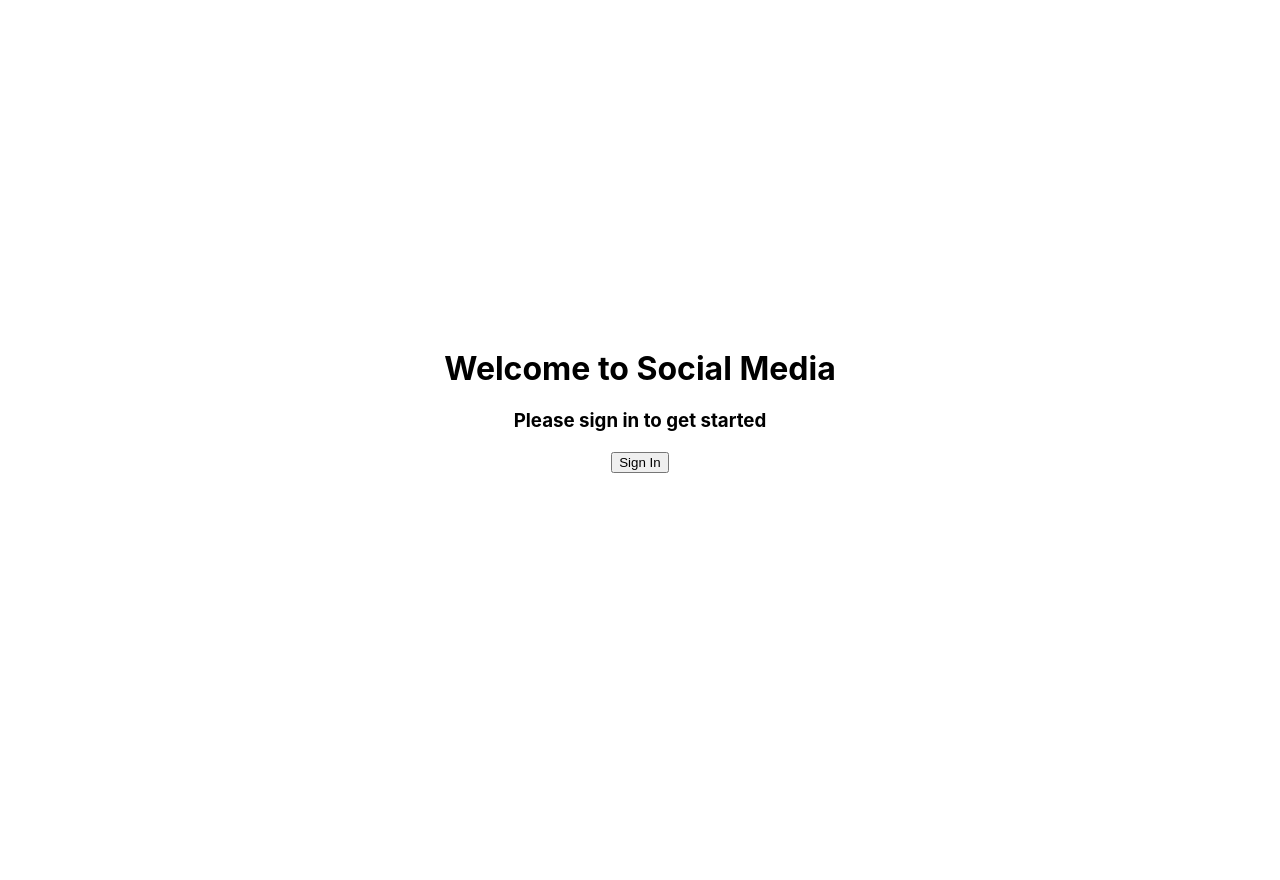
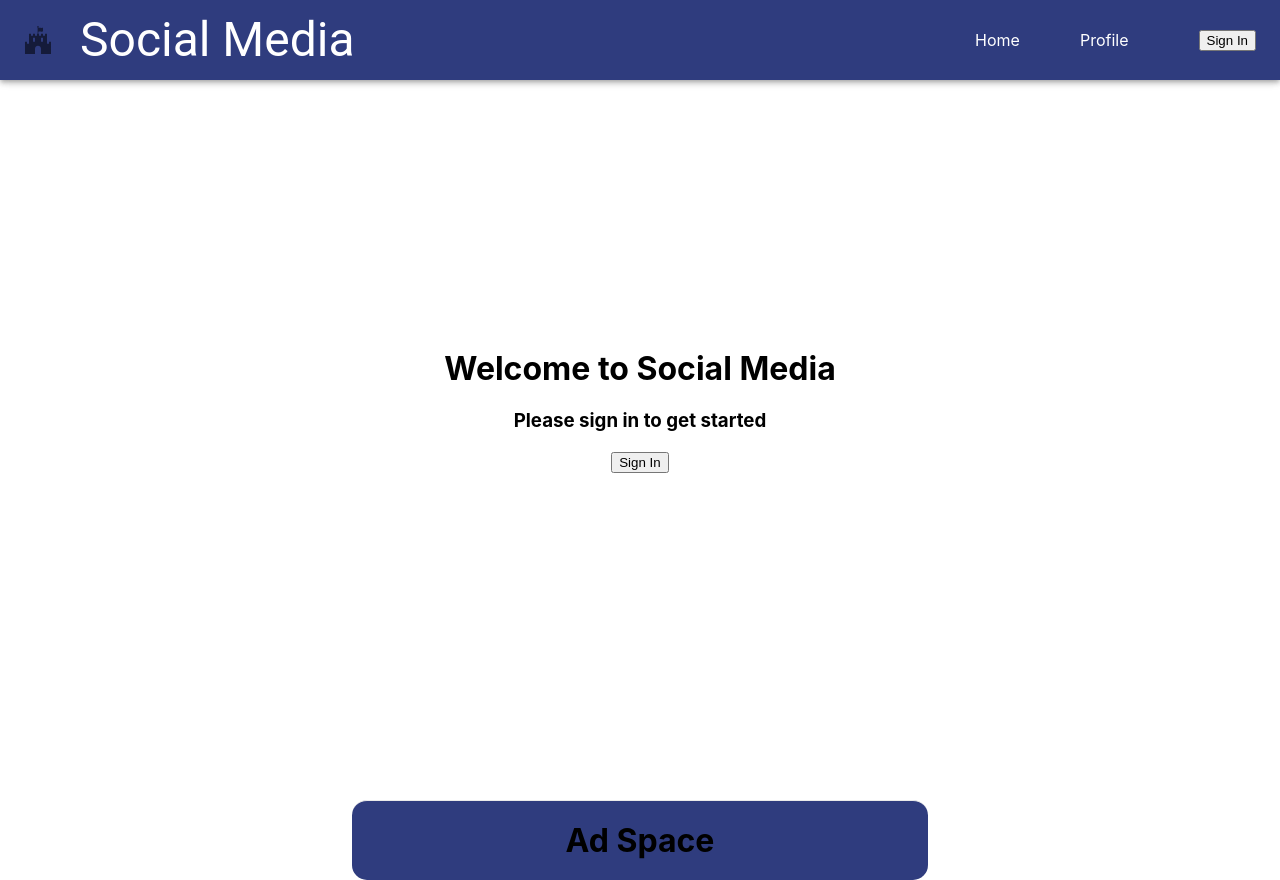
Before and after one commit to Team-Social-Media/social-network, a Next.js app: page /login in a window 1280 px wide. Before the commit the page ends 800 px from the top, so only its background shows below. Built offline with nearby package versions, Linux system fonts and the light colour scheme; no server answers.

Commit message:
update colors, sizing, layout.js

```diff
--- a/components/Header.js
+++ b/components/Header.js
@@ -1,23 +1,16 @@
+import * as React from 'react';
 import Nav from "./Nav";
-import headerStyles from "../styles/Header.module.css"
-import * as React from 'react';
 import AppBar from '@mui/material/AppBar';
-import Box from '@mui/material/Box';
 import Toolbar from '@mui/material/Toolbar';
-import Typography from '@mui/material/Typography';
-import Button from '@mui/material/Button';
-import IconButton from '@mui/material/IconButton';
-import MenuIcon from '@mui/icons-material/Menu';
+import { Typography, IconButton } from '@mui/material';
 import Login from "./Login";
-// import SearchBar from './SearchBar';
 import { FaFortAwesome } from "react-icons/fa";
 
 const Header = () => {
 
   return (
     <>
-      <header sx={{ flexGrow: 1, position: 'fixed' }}>
-        <AppBar position="fixed">
+        <AppBar position="fixed" sx={{ flexGrow: 1, position: 'fixed', background: '#2F3C7E' }}>
           <Toolbar>
             <IconButton
               size="large"
@@ -26,7 +19,7 @@ const Header = () => {
               aria-label="menu"
               sx={{ mr: 2 }}
             >
-              <FaFortAwesome />
+              <FaFortAwesome sx={{}} />
             </IconButton>
             <Typography component="div" sx={{ flexGrow: 1 }}>
               <Typography variant='h3'>Social Media</Typography>
@@ -36,7 +29,6 @@ const Header = () => {
             <Login />
           </Toolbar>
         </AppBar>
-      </header>
 
     </>
   )
--- a/components/Layout.js
+++ b/components/Layout.js
@@ -1,14 +1,21 @@
 import React from "react";
 import Sidebar from "./Sidebar";
+import SidebarRight from "./SidebarRight";
+import Header from "./Header";
+import Footer from "./Footer";
 
-const Layout = () => {
+import Box from '@mui/material/Box'
+
+
+
+const Layout = ({children}) => {
   return (
-    <div className="h-screen flex flex-row justify-start">
-      <Sidebar />
-
-      <div className="bg-primary flex-1 p-4 text-white border-1 border-dashed">
-        blog dashboard
-      </div>
-    </div>
+    <Box className="h-screen flex flex-row justify-start">
+      <Header />
+        {children}
+      <Footer />
+    </Box>
   )
 }
+
+export default Layout;
--- a/components/MediaItem.js
+++ b/components/MediaItem.js
@@ -150,12 +150,12 @@ export default function MediaItem(props) {
           {itemImage(item)}
         </CardMedia>
         <CardActions disableSpacing>
+          <IconButton aria-label="add to favorites" onClick={handleLikeClick}>
+            {button}
+          </IconButton>
           <Typography variant="body2" color="text.secondary">
             Add to favorites
           </Typography>
-          <IconButton aria-label="add to favorites" onClick={handleLikeClick}>
-            {button}
-          </IconButton>
         </CardActions>
       </Card>
     </>
--- a/components/Sidebar.js
+++ b/components/Sidebar.js
@@ -21,7 +21,7 @@ function Sidebar({ setData }) {
 
   return (
     <>
-      <Container sx={{ height: '88vh', top: '10vh', width: '30vh', backgroundColor: '#668F80', position: 'fixed', boxShadow: '5px 5px 5px grey', borderRadius: '5px 15px 15px 5px', textAlign: 'center'}}>
+      <Container sx={{ height: '88vh', top: '10vh', width: '30vh', backgroundColor: '#2F3C7E', position: 'fixed', boxShadow: '5px 5px 5px grey', borderRadius: '5px 15px 15px 5px', textAlign: 'center'}}>
           <h1>Browse Media</h1>
           <Box sx={{ textAlign: 'center' }}>
             <Typography variant='h5'>
--- a/components/SidebarRight.js
+++ b/components/SidebarRight.js
@@ -6,8 +6,8 @@ function SidebarRight() {
   return (
     <>
 
-      <Stack sx={{ height: '88vh', top: '10vh', paddingLeft: '20px', width: 'auto', backgroundColor: '#668F80', position: 'fixed', boxShadow: '5px 5px 5px grey', flexGrow: 1, borderRadius: '15px 5px 15px 15px', padding: '5px', textAlign: 'center' }}>
-        <Box sx={{ flexGrow: 1,  }}>
+      <Stack sx={{ height: '88vh', top: '10vh', paddingLeft: '20px', minWidth: '5vw', backgroundColor: '#2F3C7E', position: 'fixed', boxShadow: '5px 5px 5px grey', borderRadius: '15px 5px 15px 15px', textAlign: 'center' }}>
+        <Box sx={{ flexGrow: 1,  padding: '1px'}}>
           <h1>Right Sidebar</h1>
 
           <h2>Whats New in the Media</h2>
--- a/pages/_app.js
+++ b/pages/_app.js
@@ -1,5 +1,6 @@
 import '../styles/globals.css'
 import { SessionProvider } from 'next-auth/react';
+import Layout from '../components/Layout';
 
 export default function App ({
 Component,
@@ -8,7 +9,9 @@ pageProps: { session, ...pageProps},
 
   return (
     <SessionProvider session={session}>
+      <Layout>
       <Component {...pageProps}/>
+      </Layout>
     </SessionProvider>
   )
 }
--- a/styles/Footer.module.css
+++ b/styles/Footer.module.css
@@ -1,15 +1,14 @@
 .footer {
   position: static;
-  bottom: 0;
   height: 10vh;
   width: 45vw;
   display: flex;
   flex: 1;
-  padding: 1rem 0;
+
   border-top: 1px solid #eaeaea;
   justify-content: center;
   align-items: center;
-  background-color: black;
+  background-color: #2F3C7E;
   border-Radius: 15px;
   margin: auto;
 }
--- a/styles/globals.css
+++ b/styles/globals.css
@@ -4,6 +4,7 @@ body {
   margin: 0;
   font-family: -apple-system, BlinkMacSystemFont, Segoe UI, Roboto, Oxygen,
     Ubuntu, Cantarell, Fira Sans, Droid Sans, Helvetica Neue, sans-serif;
+
 }
 
 a {
@@ -21,6 +22,6 @@ a {
   }
   body {
     color: white;
-    background: rgb(165, 155, 155);
+    background: #FBEAEB;
   }
 }
```
Also changed, not shown: pages/index.js (+4 -7 lines), styles/Header.module.css (added).
